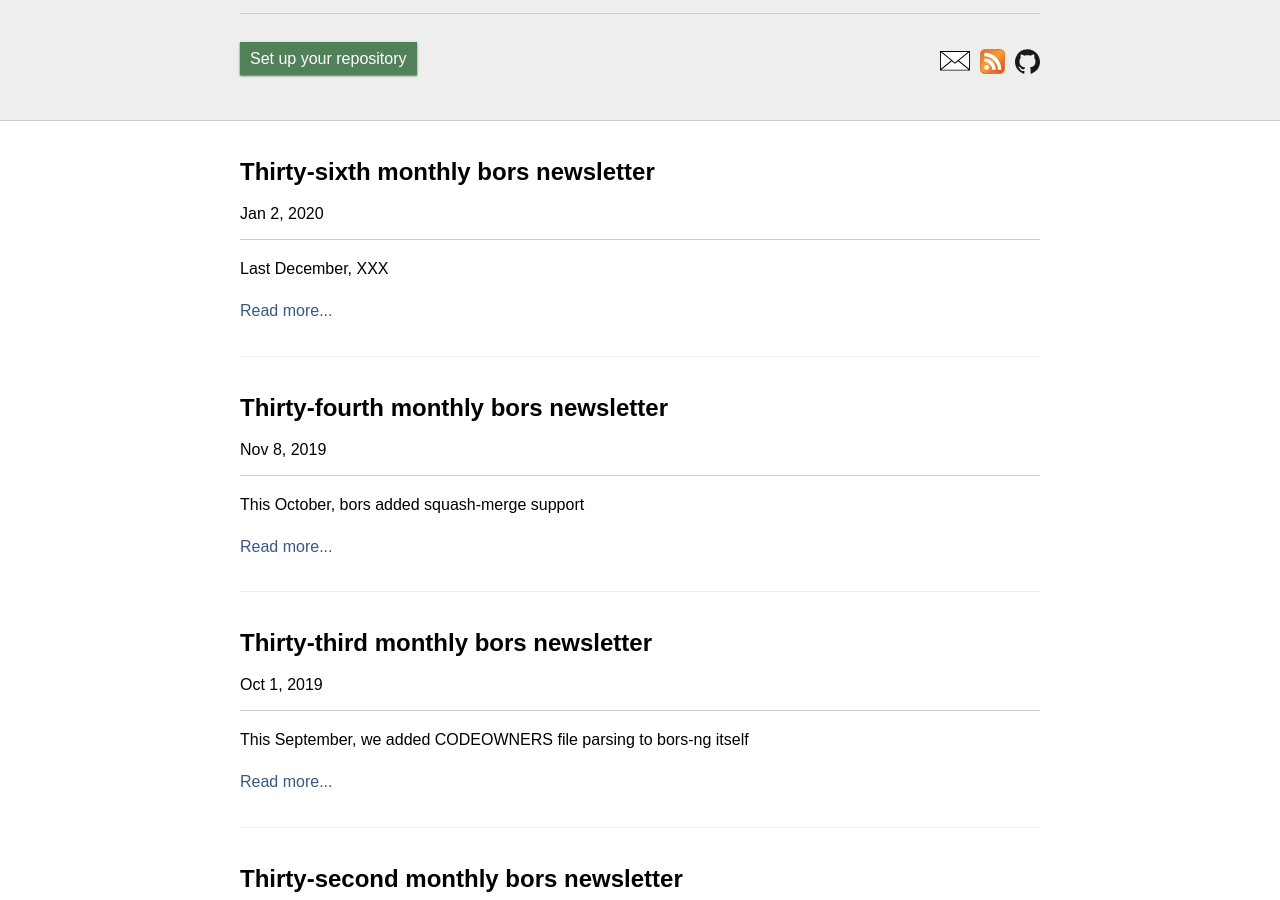
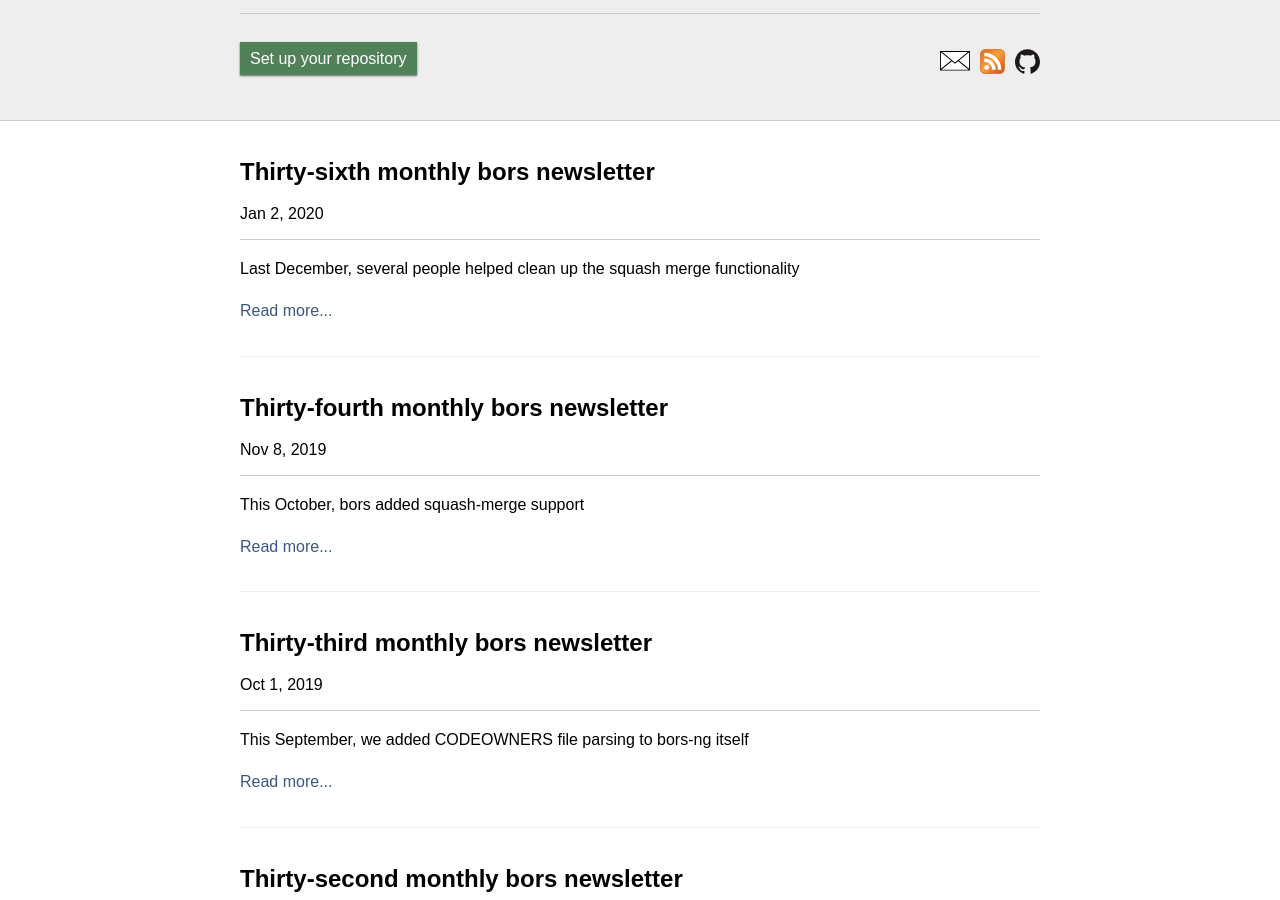
Before and after one commit to bors-ng/bors-ng.github.io, a Jekyll site: the page built from index.html, in a window 1280 px wide and 900 px high, scrolled down 1197 px. Built offline with Jekyll 4.4.1, drawn with Linux system fonts in a browser that asks for light colours; the list of posts is cut into pages by our own code.

Commit message:
Add summary message

```diff
--- a/_posts/2020-01-01-tmib-36.md
+++ b/_posts/2020-01-01-tmib-36.md
@@ -2,7 +2,7 @@
 layout:     post
 title:      Thirty-sixth monthly bors newsletter
 date:       2020-01-02 00:00:00
-summary:    Last December, XXX
+summary:    Last December, several people helped clean up the squash merge functionality
 categories: newsletter
 ---
 
```
